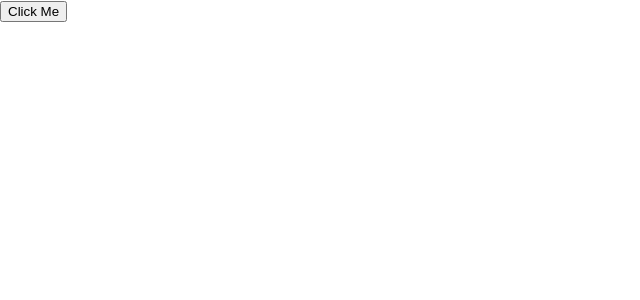
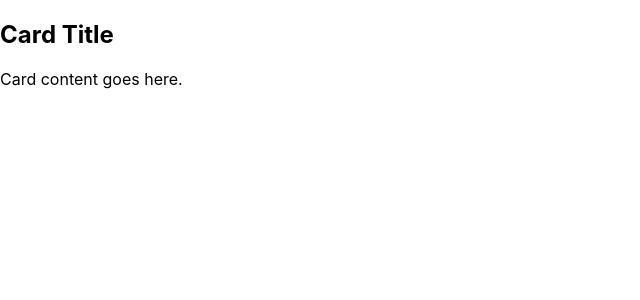
Before and after one commit to salinpaul94/60_DAY_PLAN_FOR_CROSS_PALTFORM_DEVELOPMENT, a React (Create React App) app in the folder cilu_laptop/: page / in a window 1280 px wide. Shown: the top 300 px of the page, without its empty margins (0-640 px from the left). Built offline with nearby package versions, Linux system fonts and the light colour scheme.

Commit message:
task 9 example 1

```diff
--- a/cilu_laptop/src/App.js
+++ b/cilu_laptop/src/App.js
@@ -1,5 +1,5 @@
 import './App.css';
-import AppTask8Example2 from './Day6Components/Task8Example2';
+import AppTask9Example1 from './Day6Components/Task9Example1';
 
 function App() {
   return (
@@ -16,7 +16,8 @@ function App() {
     // <ParentTask7Example1/>
     // <ShoppingCartTask7Example2/>
     // <AppTask8Example1/>
-    <AppTask8Example2/>
+    // <AppTask8Example2/>
+    <AppTask9Example1/>
   );
 }
 
--- /dev/null
+++ b/cilu_laptop/src/Day6Components/Task9Example1.js
@@ -0,0 +1,18 @@
+import React from 'react';
+
+function Card({ children }) {
+  return <div className='card'>{children}</div>;
+}
+
+function AppTask9Example1() {
+  return (
+    <div>
+      <Card>
+        <h2>Card Title</h2>
+        <p>Card content goes here.</p>
+      </Card>
+    </div>
+  );
+}
+
+export default AppTask9Example1;
```
